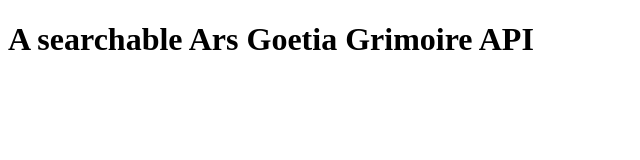
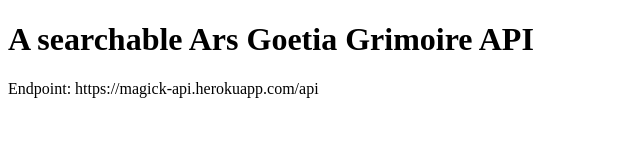
Before and after one commit to eggsmayhem/magick-api, a website: page index.html in a window 1280 px wide. Shown: the whole page, without its empty margins (0-640 px from the left). Drawn offline with Linux system fonts and the light colour scheme.

Commit message:
added endpoint description to index.html

```diff
--- a/index.html
+++ b/index.html
@@ -8,5 +8,6 @@
 </head>
 <body>
     <h1>A searchable Ars Goetia Grimoire API</h1>
+    <span>Endpoint: https://magick-api.herokuapp.com/api</span>
 </body>
 </html>
```
